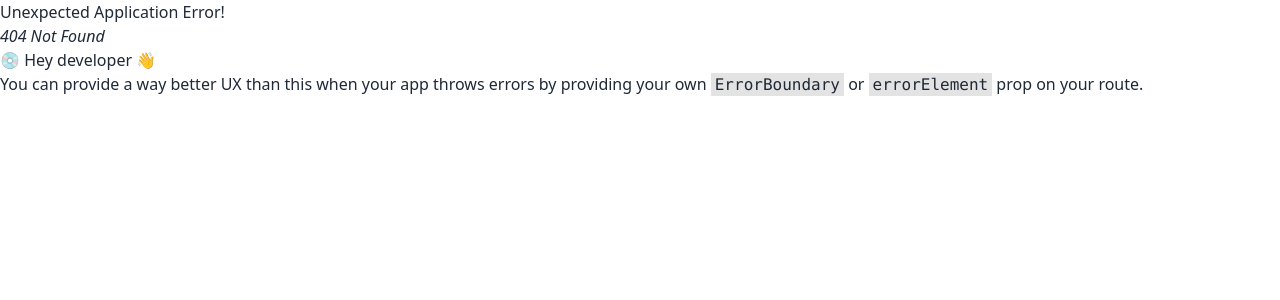
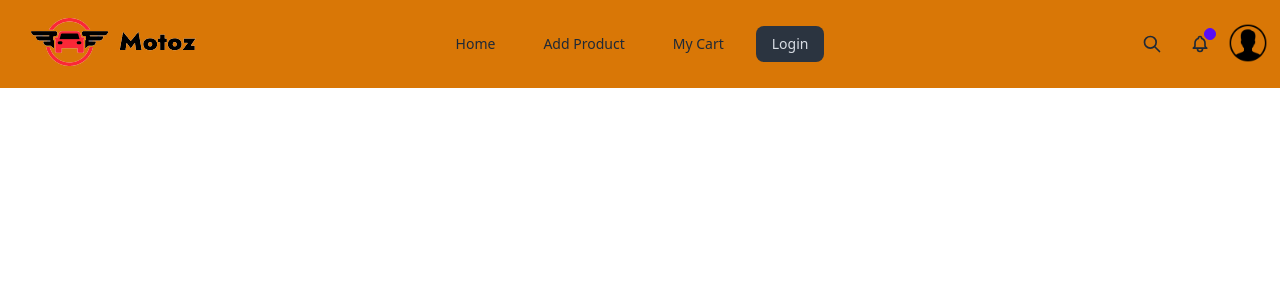
Before and after one commit to taijulsir/brand-cars-project-client-side, a React (Vite) app: page /login in a window 1280 px wide. Before the commit this address had no page. Shown: the top 300 px of the page. Built offline with nearby package versions, Linux system fonts and the light colour scheme.

Commit message:
crate a navbar with navlinks

```diff
--- a/index.html
+++ b/index.html
@@ -4,7 +4,7 @@
     <meta charset="UTF-8" />
     <link rel="icon" type="image/svg+xml" href="/cars logo.png" />
     <meta name="viewport" content="width=device-width, initial-scale=1.0" />
-    <title>Elite Cars Store</title>
+    <title>Motoz Cars Store</title>
   </head>
   <body>
     <div id="root"></div>
--- a/src/Components/Headers.jsx
+++ b/src/Components/Headers.jsx
@@ -1,9 +1,57 @@
-
+import { NavLink } from "react-router-dom";
+import logo from "../../public/new-cars-logo.png"
+import users from "../../public/users.png"
 
 const Headers = () => {
+
+    const navlinks =
+        <>
+            {/* Home, Add Product, My Cart, and Login. */}
+            <li className="mr-4  font-medium"><NavLink to="/">Home</NavLink></li>
+            <li className="mr-4  font-medium"><NavLink to="/addProduct">Add Product</NavLink></li>
+            <li className="mr-4  font-medium"><NavLink to="/myCart">My Cart</NavLink></li>
+            <li className="mr-4  font-medium"><NavLink to="/login">Login</NavLink></li>
+        </>
     return (
-        <div>
-            <h1>Hello</h1>
+        <div className="navbar bg-amber-600">
+            <div className="navbar-start">
+                <div className="dropdown">
+                    <label tabIndex={0} className="btn btn-ghost lg:hidden">
+                        <svg xmlns="http://www.w3.org/2000/svg" className="h-5 w-5" fill="none" viewBox="0 0 24 24" stroke="currentColor"><path strokeLinecap="round" strokeLinejoin="round" strokeWidth="2" d="M4 6h16M4 12h8m-8 6h16" /></svg>
+                    </label>
+                    <ul tabIndex={0} className="menu menu-sm dropdown-content mt-3 z-[1] p-2 shadow bg-base-100 rounded-box w-52">
+                        {navlinks}
+                    </ul>
+                </div>
+                <a className=" normal-case text-xl"><img src={logo} alt="" /></a>
+            </div>
+            <div className="navbar-center hidden lg:flex">
+                <ul className="menu menu-horizontal px-1">
+                    {navlinks}
+                </ul>
+            </div>
+            <div className="navbar-end">
+                <button className="btn btn-ghost btn-circle">
+                    <svg xmlns="http://www.w3.org/2000/svg" className="h-5 w-5" fill="none" viewBox="0 0 24 24" stroke="currentColor"><path strokeLinecap="round" strokeLinejoin="round" strokeWidth="2" d="M21 21l-6-6m2-5a7 7 0 11-14 0 7 7 0 0114 0z" /></svg>
+                </button>
+                <button className="btn btn-ghost btn-circle">
+                    <div className="indicator">
+                        <svg xmlns="http://www.w3.org/2000/svg" className="h-5 w-5" fill="none" viewBox="0 0 24 24" stroke="currentColor"><path strokeLinecap="round" strokeLinejoin="round" strokeWidth="2" d="M15 17h5l-1.405-1.405A2.032 2.032 0 0118 14.158V11a6.002 6.002 0 00-4-5.659V5a2 2 0 10-4 0v.341C7.67 6.165 6 8.388 6 11v3.159c0 .538-.214 1.055-.595 1.436L4 17h5m6 0v1a3 3 0 11-6 0v-1m6 0H9" /></svg>
+                        <span className="badge badge-xs badge-primary indicator-item"></span>
+                    </div>
+                </button>
+                <div className="dropdown dropdown-end">
+                    <label tabIndex={0} className="btn btn-ghost btn-circle avatar">
+                        <div className="w-10 rounded-full">
+                            <img src={users} />
+                        </div>
+                    </label>
+                    <ul tabIndex={0} className="menu menu-sm dropdown-content mt-3 z-[1] p-2 shadow bg-base-100 rounded-box w-52">
+                        <li><a>Profile</a></li>
+                        <li><a>Logout</a></li>
+                    </ul>
+                </div>
+            </div>
         </div>
     );
 };
--- /dev/null
+++ b/src/Components/Login.jsx
@@ -0,0 +1,11 @@
+
+
+const Login = () => {
+    return (
+        <div>
+
+        </div>
+    );
+};
+
+export default Login;
```
Also changed, not shown: src/main.jsx (+7 -0 lines), public/new-cars-logo.png (added), public/users.png (added).
